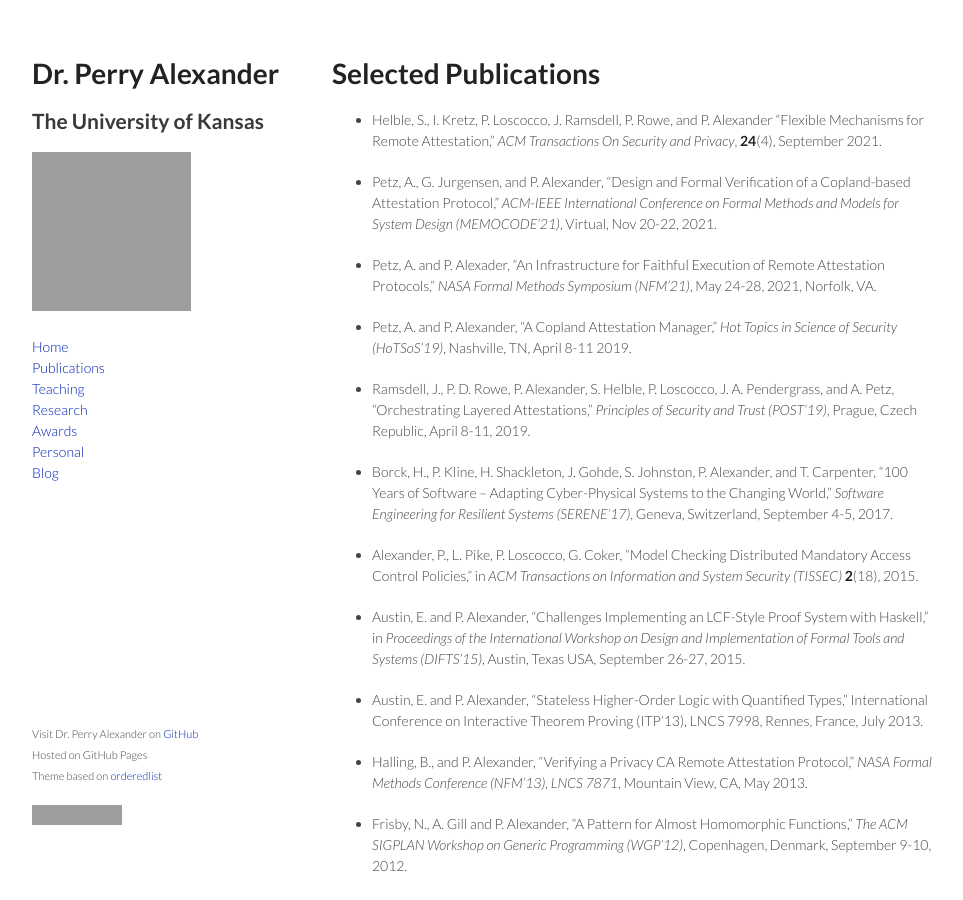
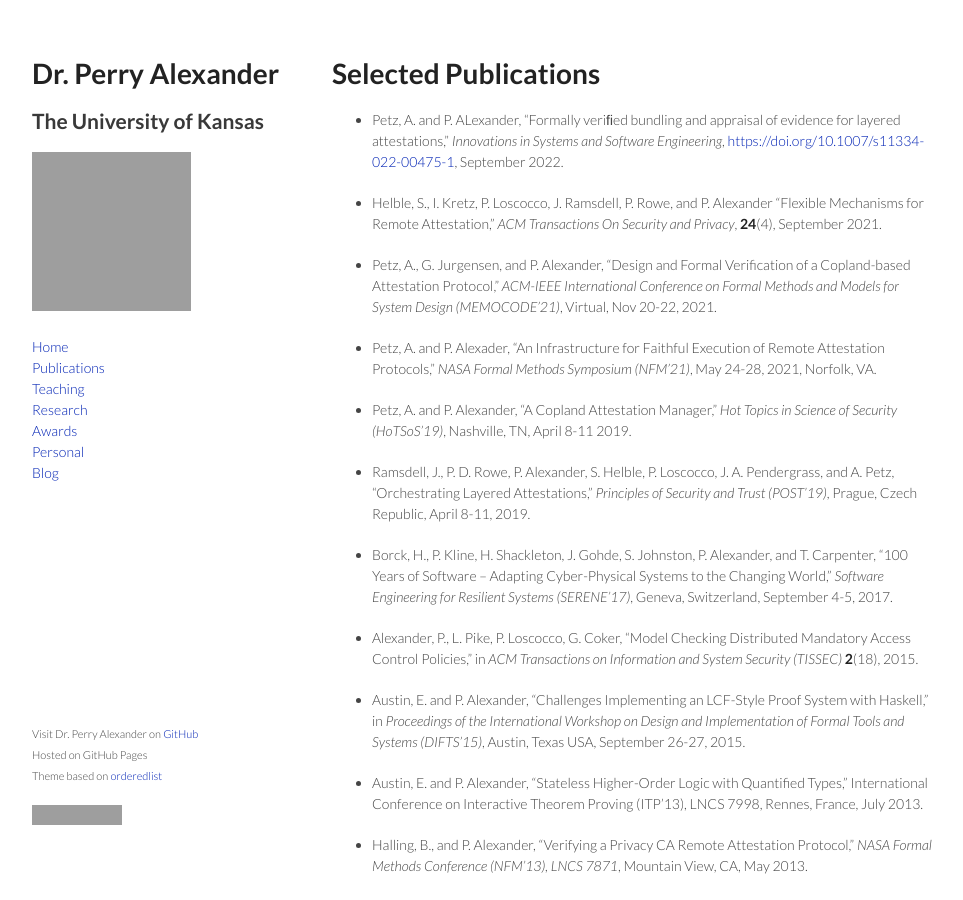
Before and after one commit to palexand/palexand.github.io, a Jekyll site: the page built from publications.md, in a window 1280 px wide and 900 px high. Shown: the whole window, without its empty margins (158-1121 px from the left). Built offline with Jekyll 4.4.1, drawn with Linux system fonts in a browser that asks for light colours; grey boxes are pictures that could not be loaded.

Commit message:
adding paper

```diff
--- a/publications.md
+++ b/publications.md
@@ -4,6 +4,12 @@ title: Publications
 ---
 
 # Selected Publications
+
+* Petz, A. and P. ALexander, "Formally veriﬁed bundling and appraisal
+  of evidence for layered attestations," _Innovations in Systems and
+  Software Engineering_,
+  [https://doi.org/10.1007/s11334-022-00475-1](https://doi.org/10.1007/s11334-022-00475-1),
+  September 2022.
 
 * Helble, S., I. Kretz, P. Loscocco, J. Ramsdell, P. Rowe, and
   P. Alexander “Flexible Mechanisms for Remote Attestation,” _ACM
```
